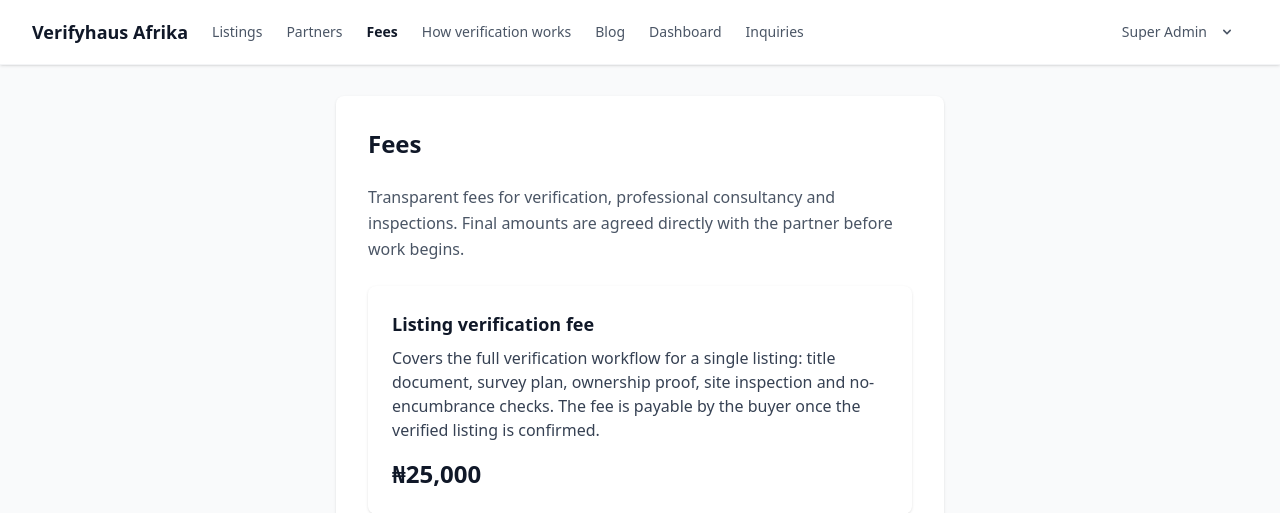
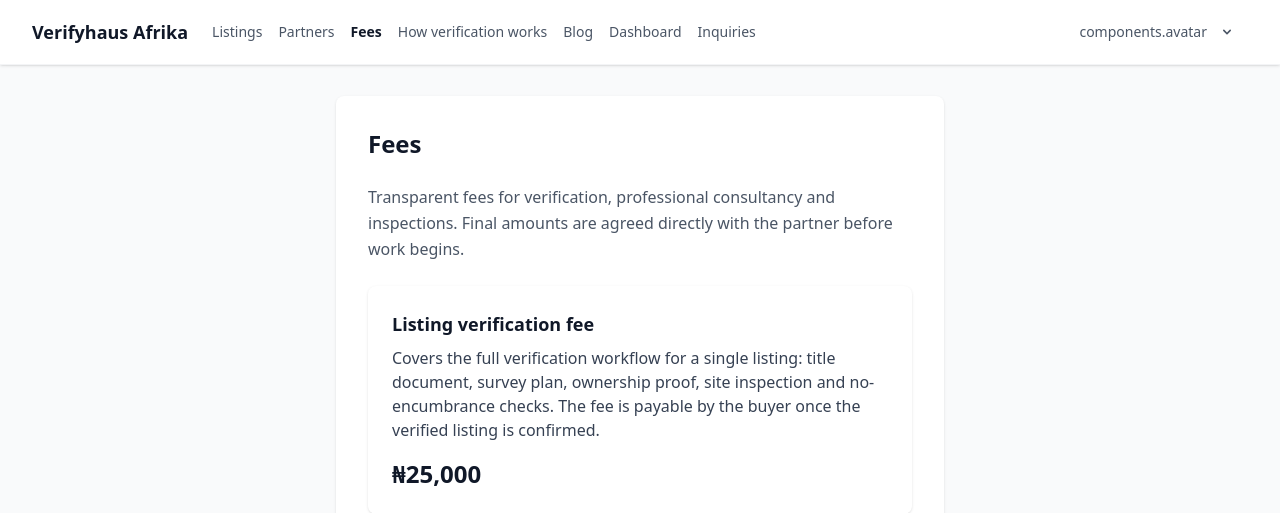
Before and after one commit to AliphaticGuru/real_estate_busy-hub, a Laravel app: page /fees in a window 1280 px wide. Shown: the top 513 px of the page. Run offline with Laravel 12, Linux system fonts and the light colour scheme; a user stored in the database is signed in; data comes from the database, SQL or seed files in the repository; style sheets or scripts are compiled from the project's sources; parts of the project's set-up code (start-up, migrations or seed data) failed here and were passed over; some libraries are stand-ins or nearby versions.

Commit message:
feat: apply navbar refinements and home page intro (U1 task 2 follow-up)

```diff
--- a/resources/views/components/site-nav.blade.php
+++ b/resources/views/components/site-nav.blade.php
@@ -1,13 +1,13 @@
-<nav x-data="{ open: false }" class="fixed inset-x-0 top-0 z-50 border-b border-gray-100 bg-white shadow-sm">
-    <div class="mx-auto flex h-16 max-w-7xl items-center justify-between gap-4 px-4 sm:px-6 lg:px-8">
+<nav x-data="{ open: false }" @click.outside="open = false" class="fixed inset-x-0 top-0 z-50 border-b border-gray-100 bg-white shadow-sm">
+    <div class="mx-auto flex h-16 max-w-7xl items-center justify-between gap-3 px-3 sm:gap-4 sm:px-6 lg:px-8">
         <div class="flex min-w-0 items-center gap-6">
             <!-- Brand -->
-            <a href="{{ auth()->check() ? route('dashboard') : route('listings.index') }}" class="truncate text-lg font-semibold text-gray-900">
+            <a href="{{ url('/') }}" class="truncate text-lg font-semibold text-gray-900">
                 {{ config('app.name') }}
             </a>
 
             <!-- Navigation Links -->
-            <div class="hidden items-center gap-6 text-sm sm:flex" aria-label="{{ __('Primary navigation') }}">
+            <div class="hidden items-center gap-4 text-sm sm:flex" aria-label="{{ __('Primary navigation') }}">
                 <a href="{{ route('listings.index') }}" class="text-gray-600 hover:text-gray-900 {{ request()->routeIs('listings.*') ? 'font-semibold text-gray-900' : '' }}">
                     {{ __('Listings') }}
                 </a>
@@ -46,7 +46,7 @@
                 <x-dropdown align="right" width="48">
                     <x-slot name="trigger">
                         <button type="button" class="inline-flex min-h-[44px] items-center gap-2 rounded-md border border-transparent px-3 py-2 text-sm leading-4 font-medium text-gray-600 transition duration-150 ease-in-out hover:bg-gray-100 hover:text-gray-900 focus:outline-none focus:ring-2 focus:ring-indigo-500">
-                            <div x-data="{{ json_encode(['name' => auth()->user()->name]) }}" x-text="name" x-on:profile-updated.window="name = $event.detail.name" class="max-w-[12rem] truncate"></div>
+                            <x-avatar :user="auth()->user()" size="md" />
 
                             <div class="ms-1">
                                 <svg class="h-4 w-4 fill-current" xmlns="http://www.w3.org/2000/svg" viewBox="0 0 20 20" aria-hidden="true">
@@ -77,7 +77,7 @@
             </div>
         @else
             <!-- Guest actions -->
-            <div class="flex items-center gap-2">
+            <div class="flex items-center gap-2 flex-nowrap">
                 <a href="{{ route('login') }}" class="inline-flex min-h-[44px] items-center rounded-md px-3 py-2 text-sm font-medium text-gray-600 transition duration-150 ease-in-out hover:bg-gray-100 hover:text-gray-900 focus:outline-none focus:ring-2 focus:ring-indigo-500">
                     {{ __('Log in') }}
                 </a>
```
Also changed, not shown: resources/views/welcome.blade.php (+12 -0 lines), tests/Feature/ListingPublicTest.php (+1 -1 lines).
